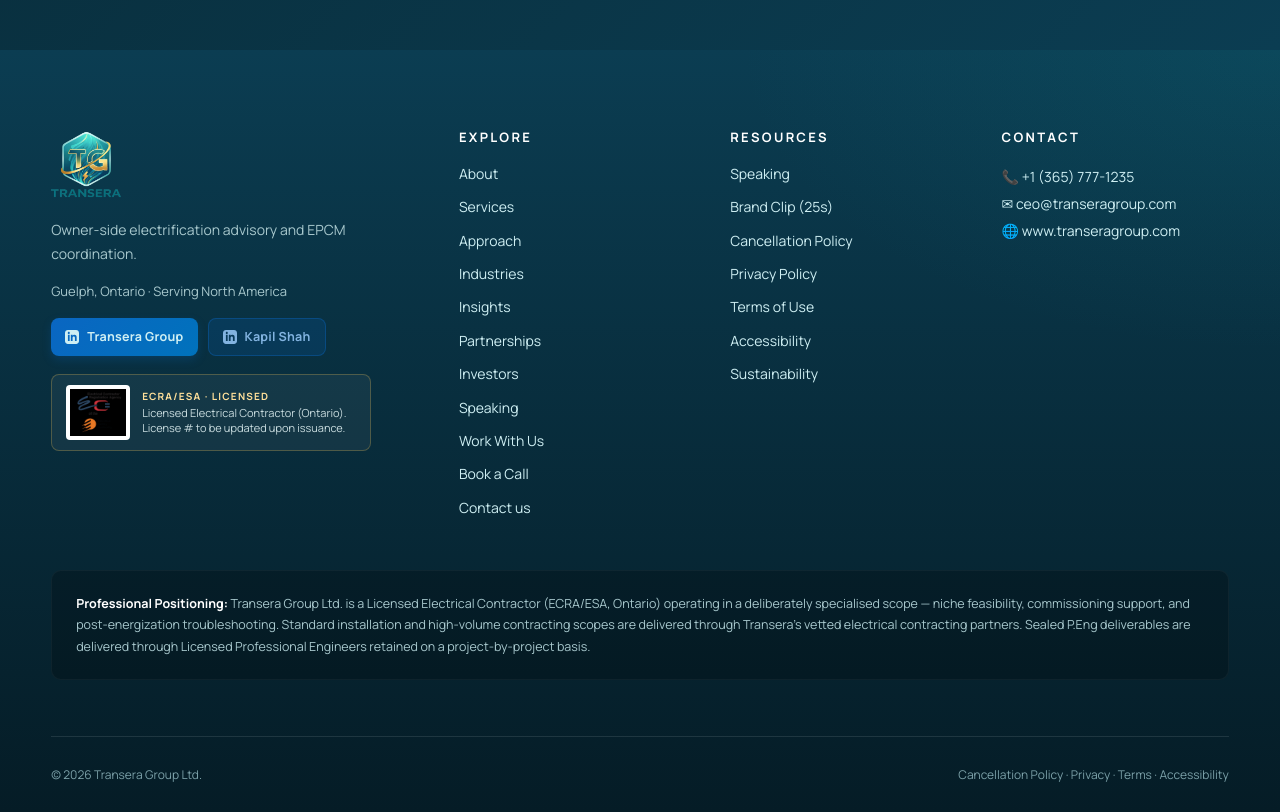
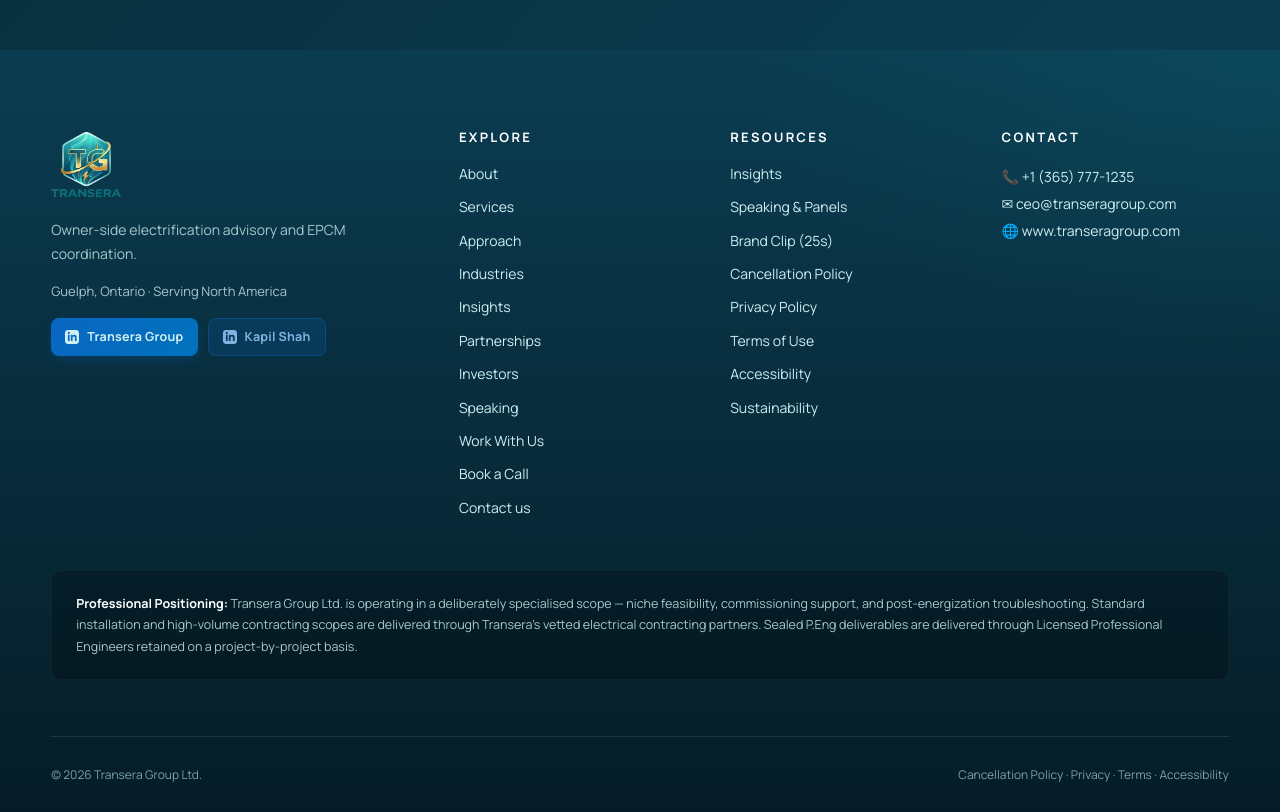
Before and after one commit to Mausam-patel20/transeragroup, a plain HTML site: page contact.html in a window 1280 px wide. Shown: the part 2800-3612 px from the top of the page. Drawn offline with Linux system fonts and the light colour scheme.

Commit message:
Footer V2

```diff
--- a/contact.html
+++ b/contact.html
@@ -243,19 +243,21 @@
             <span>Kapil Shah</span>
           </a>
         </div>
-        <div class="footer-ecra-badge">
+        <!-- <div class="footer-ecra-badge">
           <img src="assets/ecra-esa-logo-small.png" alt="ECRA/ESA Electrical Contractor Registration" />
           <div class="feb-text">
             <strong>ECRA/ESA · Licensed</strong>
             Licensed Electrical Contractor (Ontario). License # to be updated upon issuance.
           </div>
-        </div>
+        </div> -->
       </div>
-      <div><h5>Explore</h5><ul><li><a href="about.html">About</a></li><li><a href="services.html">Services</a></li><li><a href="approach.html">Approach</a></li><li><a href="industries.html">Industries</a></li><li><a href="tools.html">Insights</a></li><li><a href="partnerships.html">Partnerships</a></li><li><a href="investors.html">Investors</a></li><li><a href="speaking.html">Speaking</a></li><li><a href="careers.html">Work With Us</a></li><li><a href="book.html">Book a Call</a></li><li><a href="contact.html">Contact us</a></li></ul></div>
-      <div><h5>Resources</h5><ul><li><a href="speaking.html">Speaking</a></li><li><a href="clip.html">Brand Clip (25s)</a></li><li><a href="policy.html">Cancellation Policy</a></li><li><a href="privacy.html">Privacy Policy</a></li><li><a href="terms.html">Terms of Use</a></li><li><a href="accessibility.html">Accessibility</a></li><li><a href="about.html#sustainability">Sustainability</a></li></ul></div>
+      <div><h5>Explore</h5><ul><li><a href="about.html">About</a></li><li><a href="services.html">Services</a></li><li><a href="approach.html">Approach</a></li><li><a href="industries.html">Industries</a></li><li><a href="tools.html">Insights</a></li><li><a href="partnerships.html">Partnerships</a></li><li><a href="investors.html">Investors</a></li><li><a href="speaking.html">Speaking</a></li><li><a href="careers.html">Work With Us</a></li><li><a href="book.html">Book a Call</a></li>
+        <li><a href="contact.html">Contact us</a></li></ul></div>
+      <div><h5>Resources</h5><ul><li><a href="tools.html">Insights</a></li><li><a href="speaking.html">Speaking &amp; Panels</a></li><li><a href="clip.html">Brand Clip (25s)</a></li><li><a href="policy.html">Cancellation Policy</a></li><li><a href="privacy.html">Privacy Policy</a></li><li><a href="terms.html">Terms of Use</a></li><li><a href="accessibility.html">Accessibility</a></li><li><a href="about.html#sustainability">Sustainability</a></li></ul></div>
       <div><h5>Contact</h5><div class="footer-contact"><a href="tel:+13657771235">📞 +1 (365) 777-1235</a><a href="mailto:ceo@transeragroup.com">✉ ceo@transeragroup.com</a><a href="https://www.transeragroup.com">🌐 www.transeragroup.com</a></div></div>
     </div>
-    <div class="footer-disclaimer"><strong>Professional Positioning:</strong> Transera Group Ltd. is a Licensed Electrical Contractor (ECRA/ESA, Ontario) operating in a deliberately specialised scope &mdash; niche feasibility, commissioning support, and post-energization troubleshooting. Standard installation and high-volume contracting scopes are delivered through Transera&rsquo;s vetted electrical contracting partners. Sealed P.Eng deliverables are delivered through Licensed Professional Engineers retained on a project-by-project basis.</div>
+    <div class="footer-disclaimer"><strong>Professional Positioning:</strong> Transera Group Ltd. is <a style="display:none;">a Licensed Electrical Contractor (ECRA/ESA, Ontario)</a> operating in a deliberately specialised scope &mdash; niche feasibility, commissioning support, and post-energization troubleshooting. Standard installation and high-volume contracting scopes are delivered through Transera&rsquo;s vetted electrical contracting partners. Sealed P.Eng deliverables are delivered through Licensed Professional Engineers retained on a project-by-project basis.</div>
+
     <div class="footer-bottom"><div>© <span id="yr">2026</span> Transera Group Ltd.</div><div><a href="policy.html" style="color:#7ba0a8;">Cancellation Policy</a> &middot; <a href="privacy.html" style="color:#7ba0a8;">Privacy</a> &middot; <a href="terms.html" style="color:#7ba0a8;">Terms</a> &middot; <a href="accessibility.html" style="color:#7ba0a8;">Accessibility</a></div></div>
   </div>
 </footer>
```
Also changed, not shown: privacy.html (+7 -5 lines).
